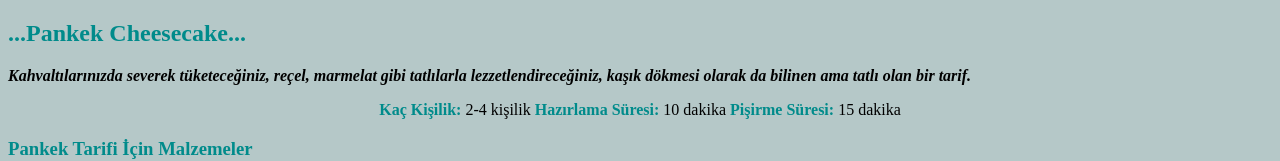
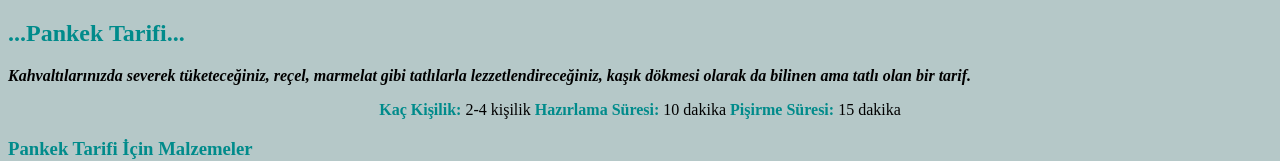
Before and after one commit to sinemezgiceylan/Kodluyoruz-HTML-Odev3, a plain HTML site: page index.html in a window 1280 px wide. Shown: the top 161 px of the page. Drawn offline with Linux system fonts and the light colour scheme.

Commit message:
index.html modified

```diff
--- a/index.html
+++ b/index.html
@@ -21,7 +21,7 @@
     <!-- Navbar - Start -->
     <header>
         <nav>
-            <h1>...Pankek Cheesecake...</h1>
+            <h1>...Pankek Tarifi...</h1>
             <p><strong><em>
                 Kahvaltılarınızda severek tüketeceğiniz, reçel, marmelat gibi tatlılarla lezzetlendireceğiniz, kaşık dökmesi olarak da bilinen ama tatlı olan bir tarif.
             </em></strong></p>
```
